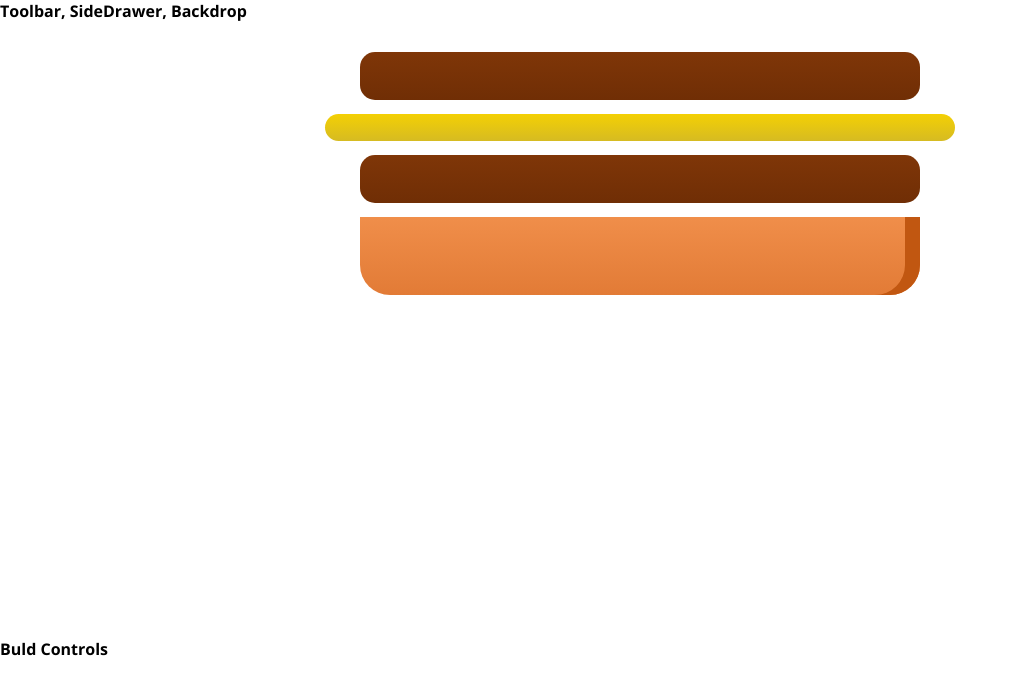
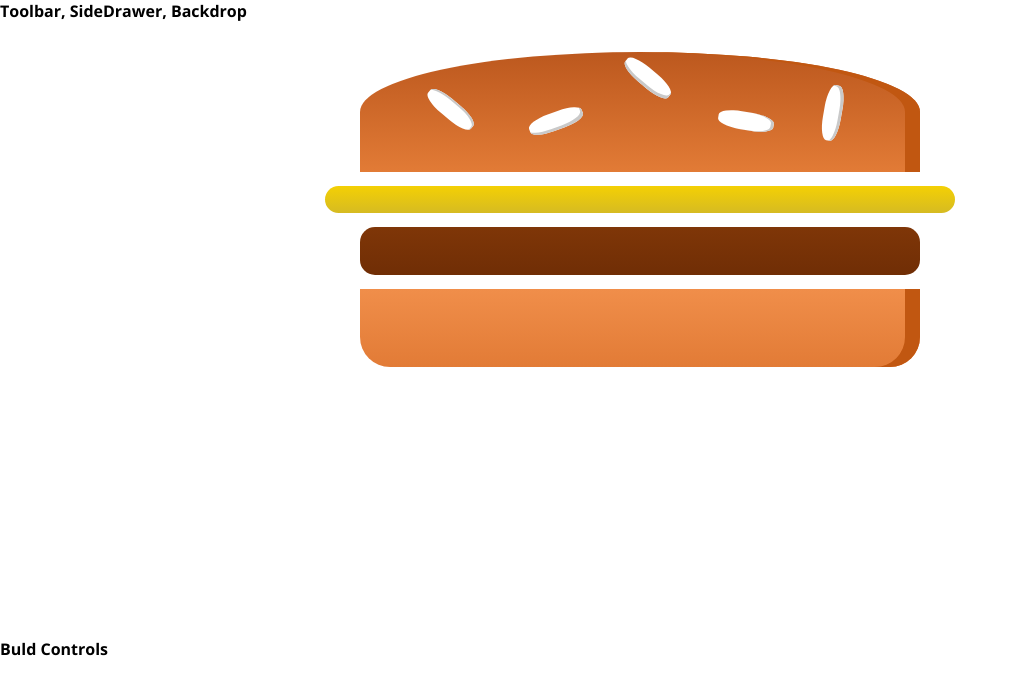
Before and after one commit to TodorovStanimir/burger-builder, a React app: page / in a window 1280 px wide. Shown: the top 694 px of the page, without its empty margins (0-1018 px from the left). Built offline with nearby package versions, Linux system fonts and the light colour scheme.

Commit message:
fix: bug fix in BurgerIngredient.js

```diff
--- a/src/components/Burger/BurgerIngredient/BurgerIngredient.js
+++ b/src/components/Burger/BurgerIngredient/BurgerIngredient.js
@@ -13,25 +13,26 @@ class BurgerIngredient extends Component {
                 break;
             case ('bread-top'):
                 ingredient = (
-                    <div className={classes.BreadBottom}>;
-                        <div className={classes.Seed1}></div>;
-                        <div className={classes.Seed2}></div>;
+                    <div className={classes.BreadTop}>
+                        <div className={classes.Seeds1}></div>
+                        <div className={classes.Seeds2}></div>
                     </div>
                 )
+                break;
             case ('meat'):
-                ingredient = <div className={classes.Meat}>  </div>;
+                ingredient = <div className={classes.Meat}>  </div>
                 break;
             case ('cheese'):
-                ingredient = <div className={classes.Cheese}>  </div>;
+                ingredient = <div className={classes.Cheese}>  </div>
                 break;
             case ('bacon'):
-                ingredient = <div className={classes.Bacon}>  </div>;
+                ingredient = <div className={classes.Bacon}>  </div>
                 break;
             case ('salad'):
-                ingredient = <div className={classes.Salad}>  </div>;
+                ingredient = <div className={classes.Salad}>  </div>
                 break;
             default:
-                ingredient: null;
+                ingredient = null;
         }
         return ingredient;
     }
```
